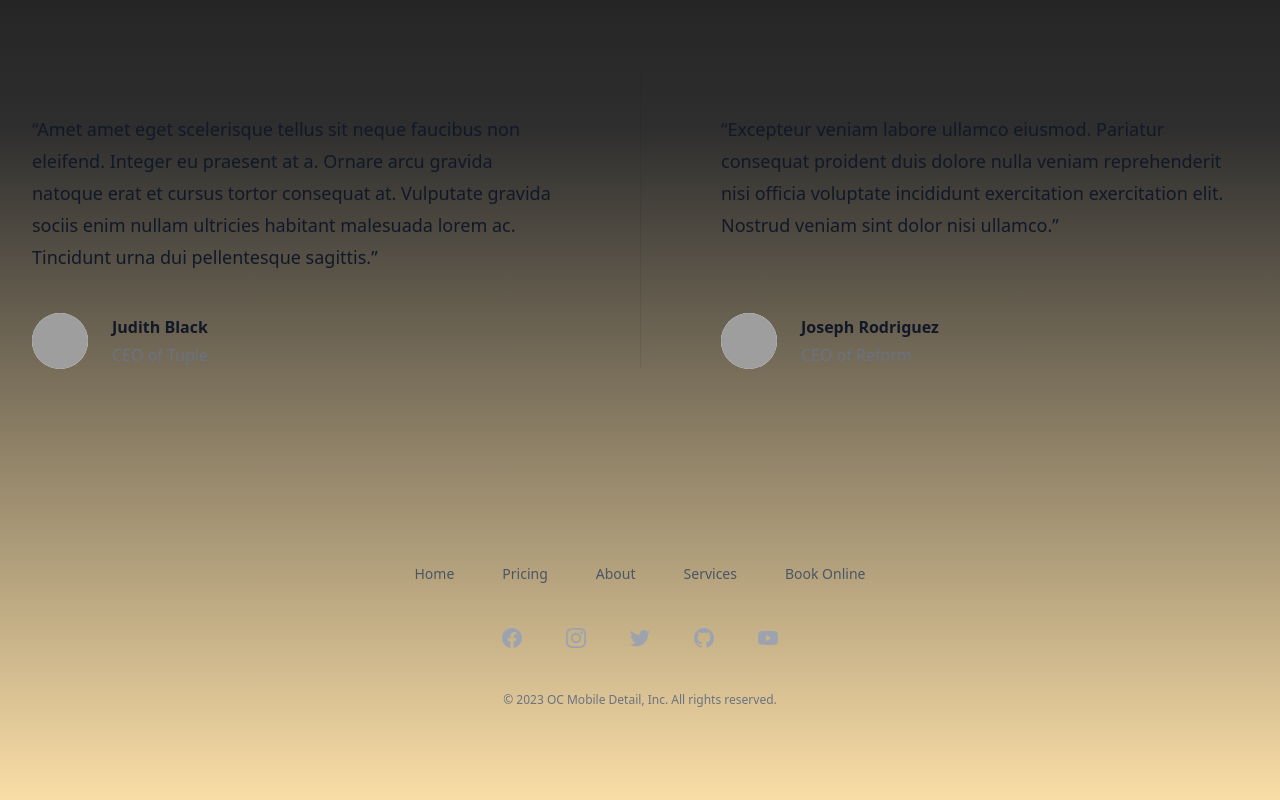
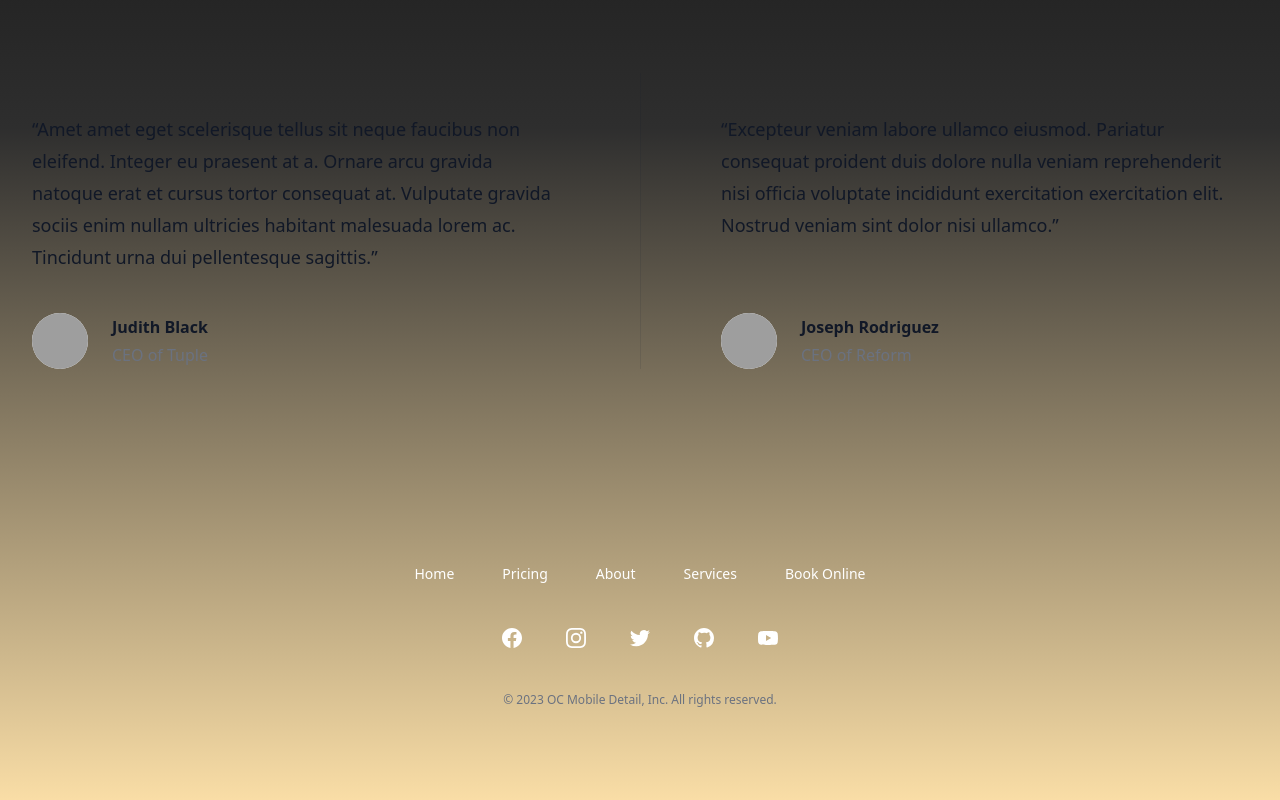
Before and after one commit to Kam-Mivehchi/oc-mobile-detail, a Next.js app: page / in a window 1280 px wide. Shown: the part 551-1351 px from the top of the page. Built offline with nearby package versions, Linux system fonts and the light colour scheme; grey boxes are pictures that could not be loaded.

Commit message:
changed footer colors

```diff
--- a/src/components/footer.tsx
+++ b/src/components/footer.tsx
@@ -94,7 +94,7 @@ export default function Footer() {
                 <nav className="-mb-6 columns-2 sm:flex sm:justify-center sm:space-x-12" aria-label="Footer">
                     {navigation.main.map((item) => (
                         <div key={item.name} className="pb-6">
-                            <a href={item.href} className="text-sm leading-6 text-gray-600 hover:text-gray-900">
+                            <a href={item.href} className="text-sm leading-6 text-white hover:text-gray-900">
                                 {item.name}
                             </a>
                         </div>
@@ -102,7 +102,7 @@ export default function Footer() {
                 </nav>
                 <div className="mt-10 flex justify-center space-x-10">
                     {navigation.social.map((item) => (
-                        <a key={item.name} href={item.href} className="text-gray-400 hover:text-gray-500">
+                        <a key={item.name} href={item.href} className="text-white hover:text-gray-500">
                             <span className="sr-only">{item.name}</span>
                             <item.icon className="h-6 w-6" aria-hidden="true" />
                         </a>
```
